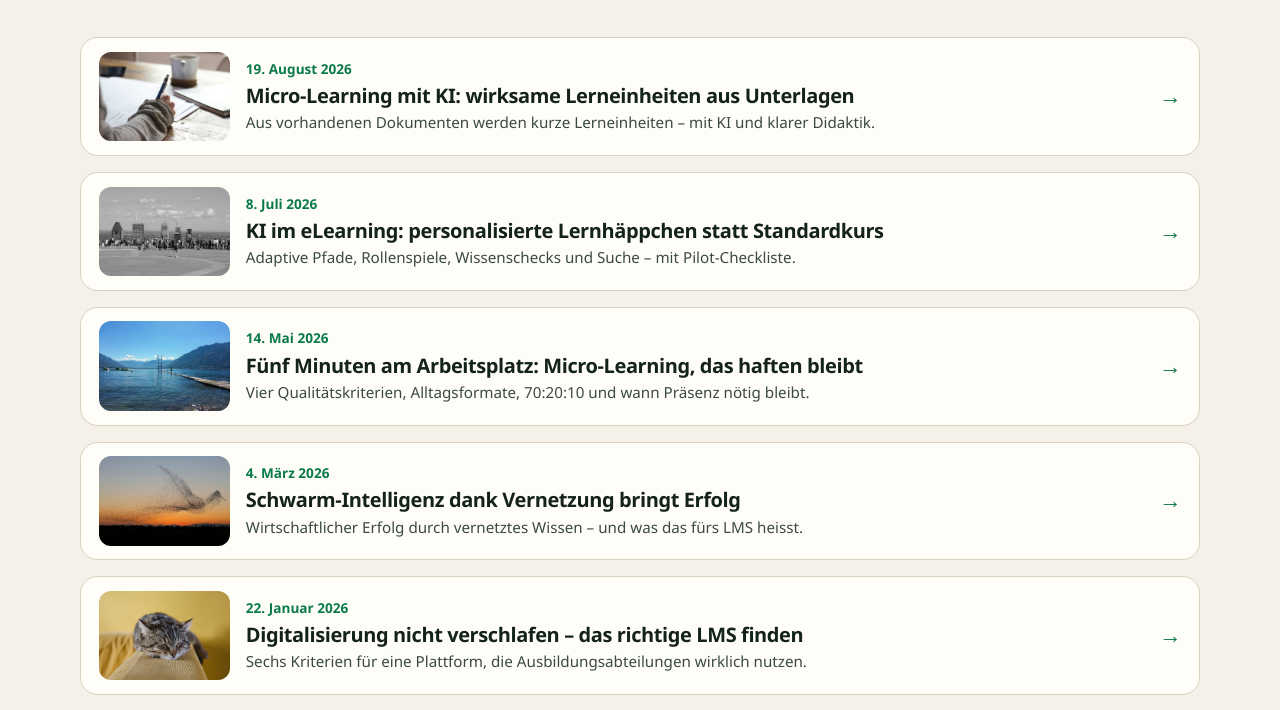
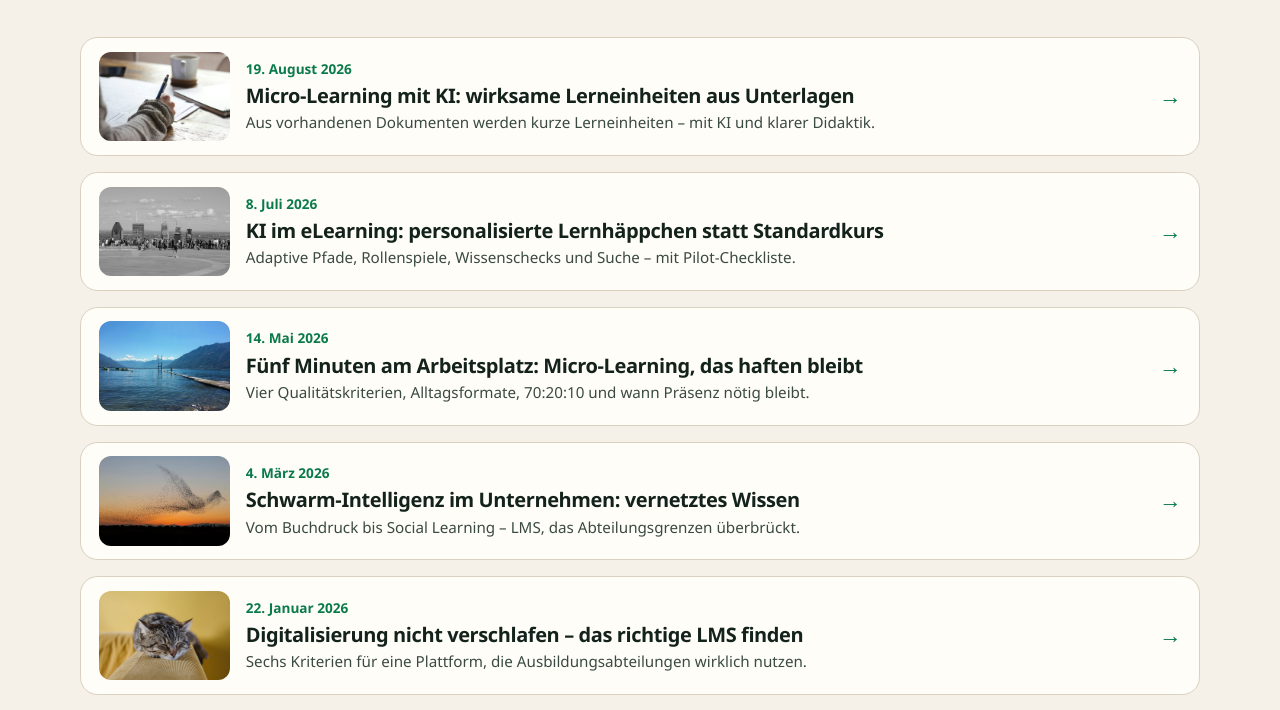
Before and after one commit to seidenraupe/learnbox-website, a website built with Vite: page blog.html in a window 1280 px wide. Shown: the part 327-1037 px from the top of the page. Built offline with nearby package versions, Linux system fonts and the light colour scheme; no server answers; a web font is replaced by a local one.

Commit message:
LearnBlog-Übersicht: Teaser Schwarm-Intelligenz angepasst
Co-authored-by: seidenraupe <seidenraupe@users.noreply.github.com>

```diff
--- a/blog.html
+++ b/blog.html
@@ -76,8 +76,8 @@
             <img class="post-thumb" src="/images/schwarm-stare.jpg" width="489" height="272" alt="" />
             <span>
               <span class="post-date">4. März 2026</span>
-              <h3>Schwarm-Intelligenz dank Vernetzung bringt Erfolg</h3>
-              <p>Wirtschaftlicher Erfolg durch vernetztes Wissen – und was das fürs LMS heisst.</p>
+              <h3>Schwarm-Intelligenz im Unternehmen: vernetztes Wissen</h3>
+              <p>Vom Buchdruck bis Social Learning – LMS, das Abteilungsgrenzen überbrückt.</p>
             </span>
             <span class="arrow" aria-hidden="true">→</span>
           </a>
```
